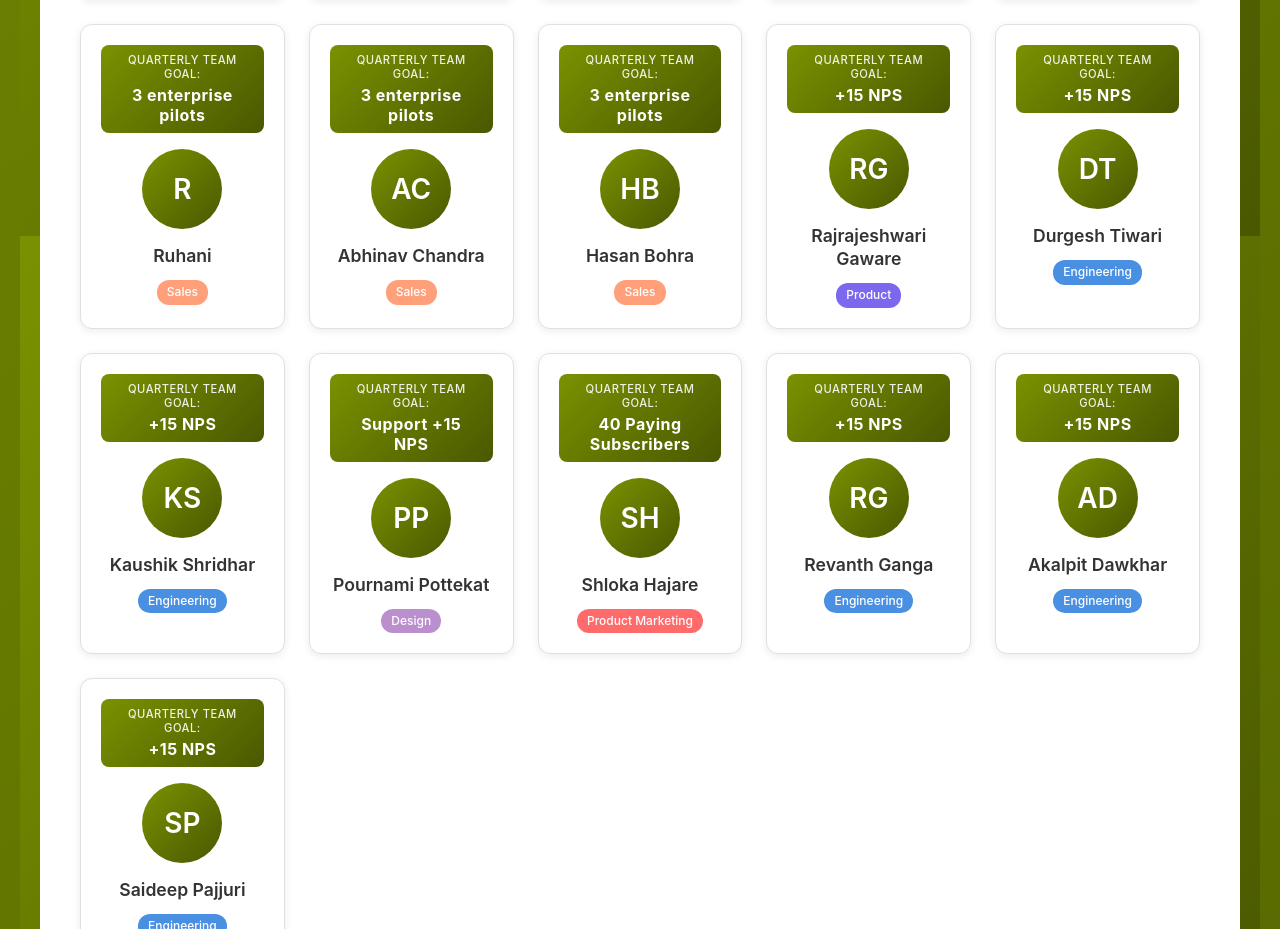
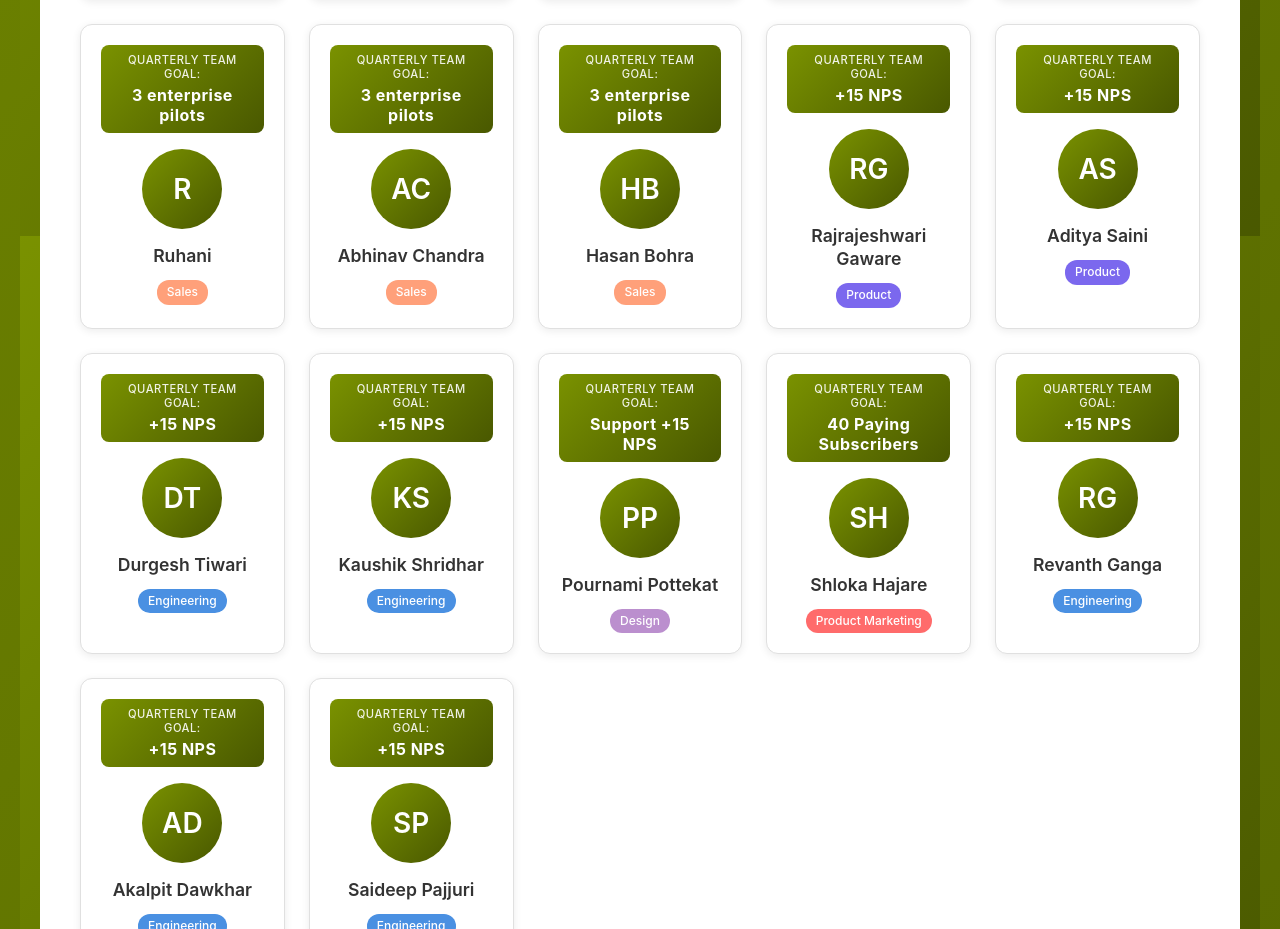
Before and after one commit to AdamKershner/data-room, a React (Vite) app in the folder financial-dashboard/: page /team-execution in a window 1280 px wide. Shown: the part 2184-3113 px from the top of the page. Built offline with nearby package versions, Linux system fonts and the light colour scheme.

Commit message:
Add Aditya Saini to Product team

```diff
--- a/financial-dashboard/src/pages/TeamExecution.jsx
+++ b/financial-dashboard/src/pages/TeamExecution.jsx
@@ -2726,6 +2726,97 @@ function TeamExecution() {
           respondentId: "Rajrajeshwari",
           submittedAt: "2025-01-31 10:00:00",
           name: "Rajrajeshwari Gaware",
+          date: "2025-01-24",
+          hours: 20,
+          description: "Week of Jan 20-24. Installed new weekly release from installations page. Tested UI/UX improvements from previous sprint. Submitted feedback forms for new issues and ideas. Tracked NPS delta week-over-week. Collected user feedback and logged in Google Sheets. Completed PMF/NPS survey after testing. Verified implemented improvements with users."
+        }
+      ],
+      q1Goals: {
+        overview: "Enable +15 NPS through demo-focused feedback collection",
+        target: "Collect 100+ feedback items focused on demo quality to enable +15 NPS by end of Q1",
+        weeklyBreakdown: [
+          { week: 1, goal: "Baseline demo quality assessment and feedback setup", metric: "Baseline NPS measured, feedback form ready" },
+          { week: 2, goal: "Week 2: Demo-focused feedback collection", metric: "15+ demo-focused feedback items collected" },
+          { week: 3, goal: "Week 3: Demo-focused feedback collection", metric: "15+ demo-focused feedback items collected" },
+          { week: 4, goal: "Week 4: Bi-weekly NPS check & demo review", metric: "NPS measured (target +3-5), 40+ total feedback items" },
+          { week: 5, goal: "Week 5: Demo-focused feedback collection", metric: "15+ demo-focused feedback items collected" },
+          { week: 6, goal: "Week 6: Demo-focused feedback collection", metric: "15+ demo-focused feedback items collected" },
+          { week: 7, goal: "Week 7: Bi-weekly NPS check & demo review", metric: "NPS measured (target +6-8), 80+ total feedback items" },
+          { week: 8, goal: "Week 8: Demo-focused feedback collection", metric: "15+ demo-focused feedback items collected" },
+          { week: 9, goal: "Week 9: Demo-focused feedback collection", metric: "15+ demo-focused feedback items collected" },
+          { week: 10, goal: "Week 10: Bi-weekly NPS check & demo review", metric: "NPS measured (target +9-11), 100+ total feedback items" },
+          { week: 11, goal: "Week 11: Demo-focused feedback collection", metric: "15+ demo-focused feedback items collected" },
+          { week: 12, goal: "Week 12: Demo-focused feedback collection", metric: "15+ demo-focused feedback items collected" },
+          { week: 13, goal: "Q1 demo quality assessment", metric: "Final NPS measured (target +15), 100+ feedback items collected" }
+        ],
+        keyMetrics: [
+          "Demo-focused feedback items collected (target 100+ in Q1)",
+          "NPS delta bi-weekly (supporting metric)",
+          "Demo quality score improvements",
+          "UI/UX improvements for B2B demo effectiveness",
+          "Engineering sprint planning support"
+        ]
+      },
+      projects: [
+        {
+          title: "UI/UX Testing for Demo Enhancement",
+          status: "active",
+          startDate: "January 2026",
+          description: "Focus UI/UX testing on features that enhance demo quality for B2B pilots, measuring improvements through PMF/NPS surveys.",
+          scope: [
+            "Test UI/UX improvements weekly with focus on demo-critical features",
+            "Administer PMF and NPS surveys to measure improvement",
+            "Collect enhancement ideas and bug fixes via feedback form (Google Sheets)",
+            "Prioritize UI/UX improvements that enhance demo effectiveness",
+            "Track NPS delta as key metric for product quality"
+          ],
+          goals: [
+            "Achieve positive NPS delta each week",
+            "Improve demo quality scores through UI/UX enhancements",
+            "Identify top UI/UX improvements for B2B demo effectiveness",
+            "Support engineering sprint planning with prioritized feedback"
+          ]
+        }
+      ]
+    },
+    {
+      name: "Aditya Saini",
+      roles: ["Product"],
+      employmentStatus: "intern",
+      hoursPerWeek: 20,
+      timeLogs: [
+        {
+          submissionId: "Aditya1",
+          respondentId: "Aditya",
+          submittedAt: "2025-01-10 10:00:00",
+          name: "Aditya Saini",
+          date: "2025-01-03",
+          hours: 20,
+          description: "Week of Dec 30 - Jan 3. Installed latest browser version from installations page. Conducted UI/UX testing session with users. Submitted feedback forms via AI assistant interface for bugs and enhancement ideas. Administered PMF and NPS surveys. Documented enhancement ideas in Google Sheets. Analyzed feedback for engineering prioritization."
+        },
+        {
+          submissionId: "Aditya2",
+          respondentId: "Aditya",
+          submittedAt: "2025-01-17 10:00:00",
+          name: "Aditya Saini",
+          date: "2025-01-10",
+          hours: 20,
+          description: "Week of Jan 6-10. Installed new weekly release from installations page. Tested new UI/UX iteration with focus on demo-critical features. Submitted feedback forms documenting bugs and enhancement ideas. Administered NPS survey and tracked delta. Collected user feedback via feedback form (consolidates to Google Sheets). Prioritized top improvements for sprint."
+        },
+        {
+          submissionId: "Aditya3",
+          respondentId: "Aditya",
+          submittedAt: "2025-01-24 10:00:00",
+          name: "Aditya Saini",
+          date: "2025-01-17",
+          hours: 20,
+          description: "Week of Jan 13-17. Installed latest weekly release from installations page. Conducted weekly UI/UX testing. Submitted feedback forms for bugs and enhancement ideas through AI assistant interface. Administered PMF survey to measure product-market fit. Documented bug fixes and enhancement ideas in Google Sheets. Collaborated with engineering on sprint priorities."
+        },
+        {
+          submissionId: "Aditya4",
+          respondentId: "Aditya",
+          submittedAt: "2025-01-31 10:00:00",
+          name: "Aditya Saini",
           date: "2025-01-24",
           hours: 20,
           description: "Week of Jan 20-24. Installed new weekly release from installations page. Tested UI/UX improvements from previous sprint. Submitted feedback forms for new issues and ideas. Tracked NPS delta week-over-week. Collected user feedback and logged in Google Sheets. Completed PMF/NPS survey after testing. Verified implemented improvements with users."
```
